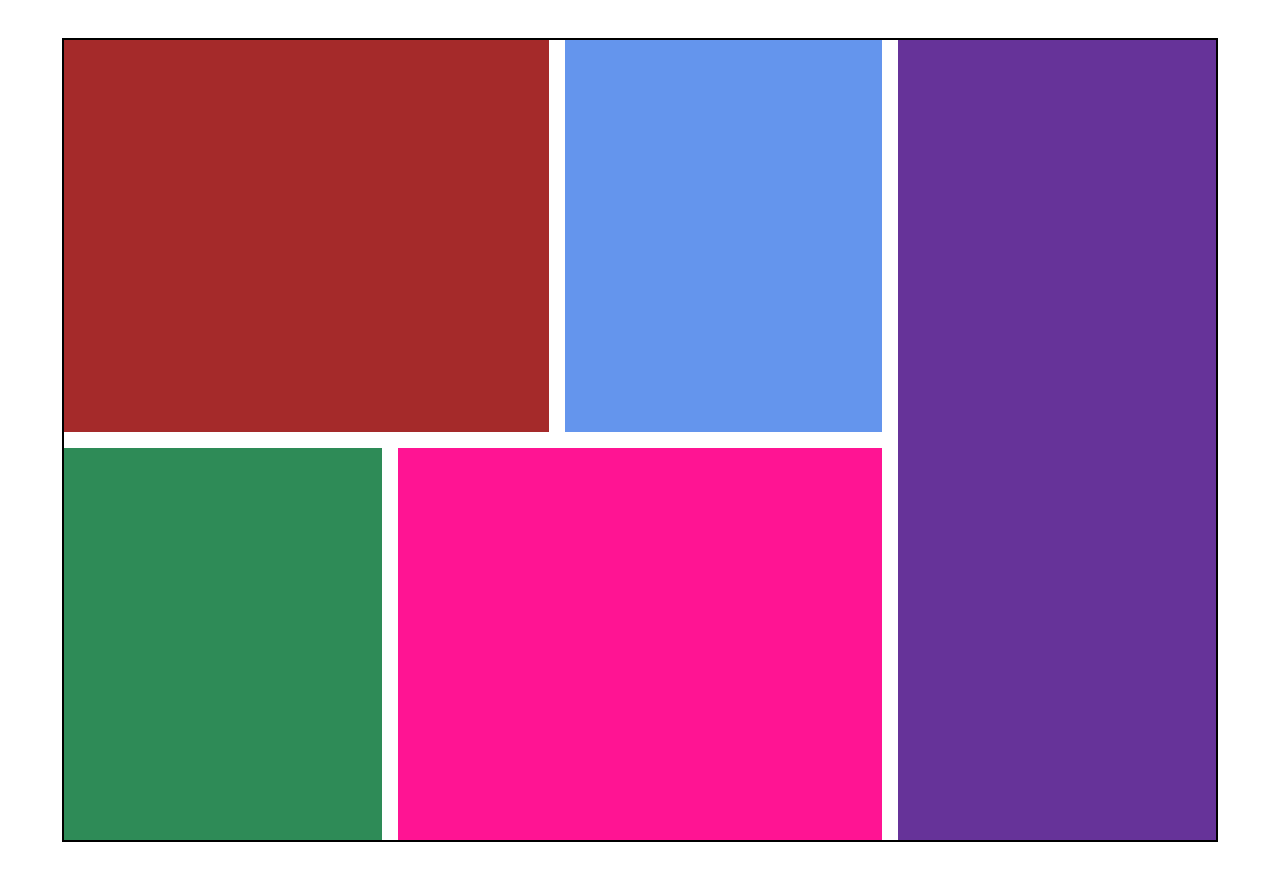
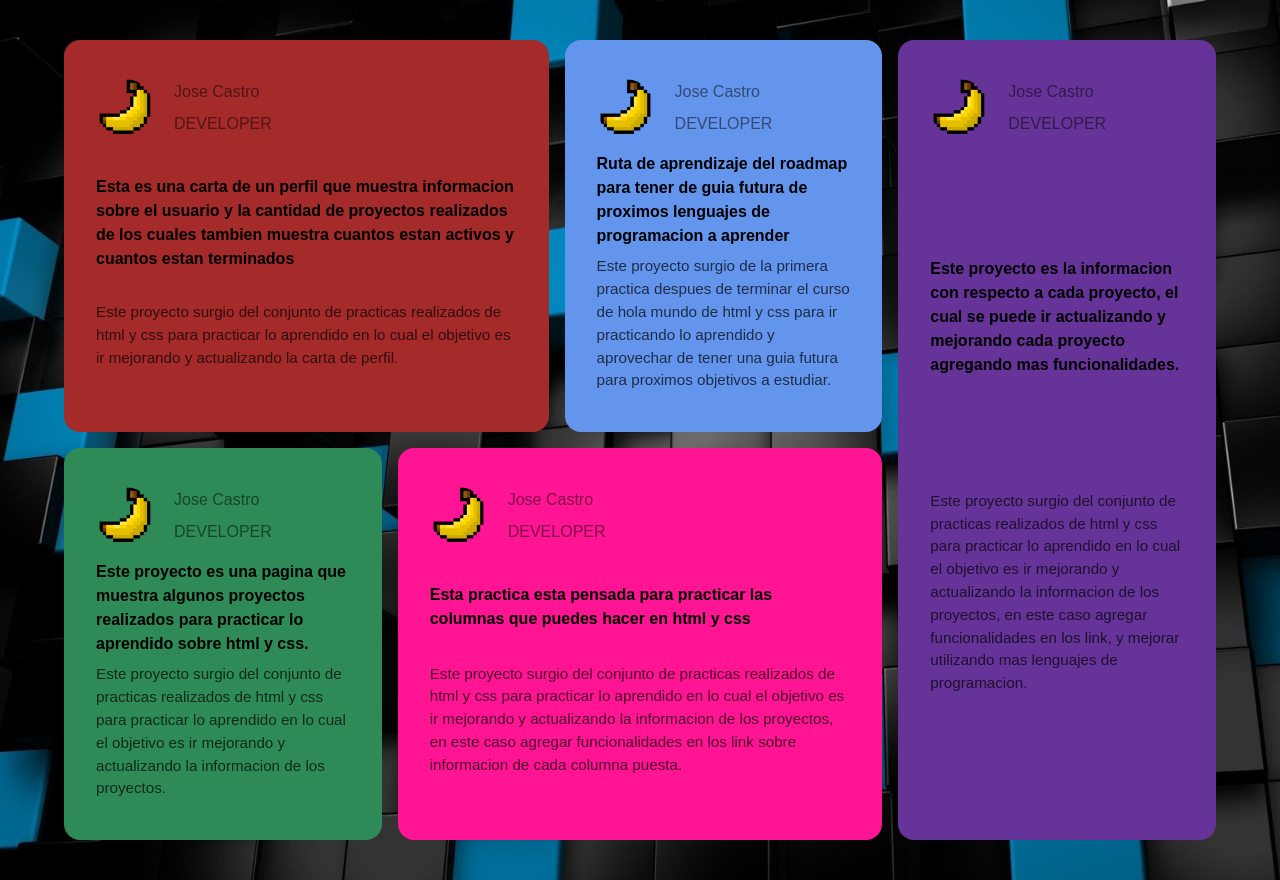
Before and after one commit to JrCastroi/Repository-of-Practice-Projects, a plain HTML site: page Proyectos html y css/Proyecto 12 Grid/index.html in a window 1280 px wide. Drawn offline with Linux system fonts and the light colour scheme.

Commit message:
Proyecto 12 Grid segunda parte

```diff
--- a/Proyectos html y css/Proyecto 12 Grid/index.html
+++ b/Proyectos html y css/Proyecto 12 Grid/index.html
@@ -10,11 +10,72 @@
 
     <section class="container">
 
-        <div class="element element1"></div>
-        <div class="element element2"></div>
-        <div class="element element3"></div>
-        <div class="element element4"></div>
-        <div class="element element5"></div>
+        <div class="element element1">
+            <div class="user">
+                <img src="./image/minibanana.png" alt="perfil" class="user__image">
+                <div class="user__info">
+                    <p class="user__name">Jose Castro</p>
+                    <p class="user__category">DEVELOPER</p>
+                </div>
+            </div>
+            <h2 class="card__title">Esta es una carta de un perfil que muestra informacion sobre el usuario y la cantidad de
+                proyectos realizados de los cuales tambien muestra cuantos estan activos y cuantos estan terminados</h2>
+            <p class="card__text">Este proyecto surgio del conjunto de practicas realizados de html y css para practicar lo aprendido
+                en lo cual el objetivo es ir mejorando y actualizando la carta de perfil.</p>
+        </div>
+        <div class="element element2">
+            <div class="user">
+                <img src="./image/minibanana.png" alt="perfil" class="user__image">
+                <div class="user__info">
+                    <p class="user__name">Jose Castro</p>
+                    <p class="user__category">DEVELOPER</p>
+                </div>
+            </div>
+            <h2 class="card__title">Ruta de aprendizaje del roadmap para tener de guia futura de proximos
+                lenguajes de programacion a aprender</h2>
+            <p class="card__text">Este proyecto surgio de la primera practica despues de terminar el curso de hola mundo de
+                html y css para ir practicando lo aprendido y aprovechar de tener una guia futura para proximos objetivos a estudiar.</p>
+        </div>
+        <div class="element element3">
+            <div class="user">
+                <img src="./image/minibanana.png" alt="perfil" class="user__image">
+                <div class="user__info">
+                    <p class="user__name">Jose Castro</p>
+                    <p class="user__category">DEVELOPER</p>
+                </div>
+            </div>
+            <h2 class="card__title">Este proyecto es la informacion con respecto a cada proyecto, el cual se puede ir actualizando
+                y mejorando cada proyecto agregando mas funcionalidades.</h2>
+            <p class="card__text">Este proyecto surgio del conjunto de practicas realizados de html y css para practicar lo aprendido
+                en lo cual el objetivo es ir mejorando y actualizando la informacion de los proyectos, en este caso agregar funcionalidades
+                en los link, y mejorar utilizando mas lenguajes de programacion.</p>
+        </div>
+        <div class="element element4">
+            <div class="user">
+                <img src="./image/minibanana.png" alt="perfil" class="user__image">
+                <div class="user__info">
+                    <p class="user__name">Jose Castro</p>
+                    <p class="user__category">DEVELOPER</p>
+                </div>
+            </div>
+            <h2 class="card__title">Este proyecto es una pagina que muestra algunos proyectos realizados para practicar lo aprendido
+                sobre html y css.</h2>
+            <p class="card__text">Este proyecto surgio del conjunto de practicas realizados de html y css para practicar lo aprendido
+                en lo cual el objetivo es ir mejorando y actualizando la informacion de los proyectos.</p>
+        </div>
+        <div class="element element5">
+            <div class="user">
+                <img src="./image/minibanana.png" alt="perfil" class="user__image">
+                <div class="user__info">
+                    <p class="user__name">Jose Castro</p>
+                    <p class="user__category">DEVELOPER</p>
+                </div>
+            </div>
+            <h2 class="card__title">Esta practica esta pensada para practicar las columnas que puedes hacer en html y css</h2>
+            <p class="card__text">Este proyecto surgio del conjunto de practicas realizados de html y css para practicar lo aprendido
+                en lo cual el objetivo es ir mejorando y actualizando la informacion de los proyectos, en este caso agregar funcionalidades
+            en los link sobre informacion de cada columna puesta.</p>
+        </div>
 
     </section>
 
--- a/Proyectos html y css/Proyecto 12 Grid/style.css
+++ b/Proyectos html y css/Proyecto 12 Grid/style.css
@@ -4,14 +4,17 @@
 }
 
 body {
+    background-image: url(./image/bg.jpg);
+    background-size: cover;
     font-family: Arial, Helvetica, sans-serif;
+    overflow: hidden;
 }
 
 .container {
     width: 90%;
     height: 800px;
-    outline: 2px solid;
     margin: 40px auto;
+
     display: grid;
     grid-template-columns: repeat(7, 1fr);
     grid-template-rows: repeat(6, 1fr);
@@ -28,8 +31,10 @@ body {
 
 .element {
     display: flex;
-    align-items: center;
-    justify-content: center;
+    flex-wrap: wrap;
+    padding: 2em;
+    line-height: 1.5;
+    border-radius: 1em;
 }
 
 .element1 {
@@ -56,3 +61,39 @@ body {
     background-color: deeppink;
     grid-area: element5;
 }
+
+.user__image {
+    border-radius: 50%;
+    max-width: 25%;
+}
+.user__image, .user__info {
+    display: inline-block;
+    vertical-align: middle;
+}
+
+.user__name, .user__category {
+    margin: 0.5em 1em;
+    opacity: 0.5;
+}
+
+.card__title {
+    font-weight: 700;
+    font-size: 1em;
+}
+
+.card__text {
+    opacity: 0.7;
+    font-size: 0.95em;
+}
+
+@media screen and (max-width: 1150px) {
+
+
+    .container{
+        height: fit-content;
+    }
+
+    .element {
+        min-width: 250px;
+    }
+}
```
Also changed, not shown: Proyectos html y css/Proyecto 12 Grid/image/bg.jpg (added), Proyectos html y css/Proyecto 12 Grid/image/minibanana.png (added).
